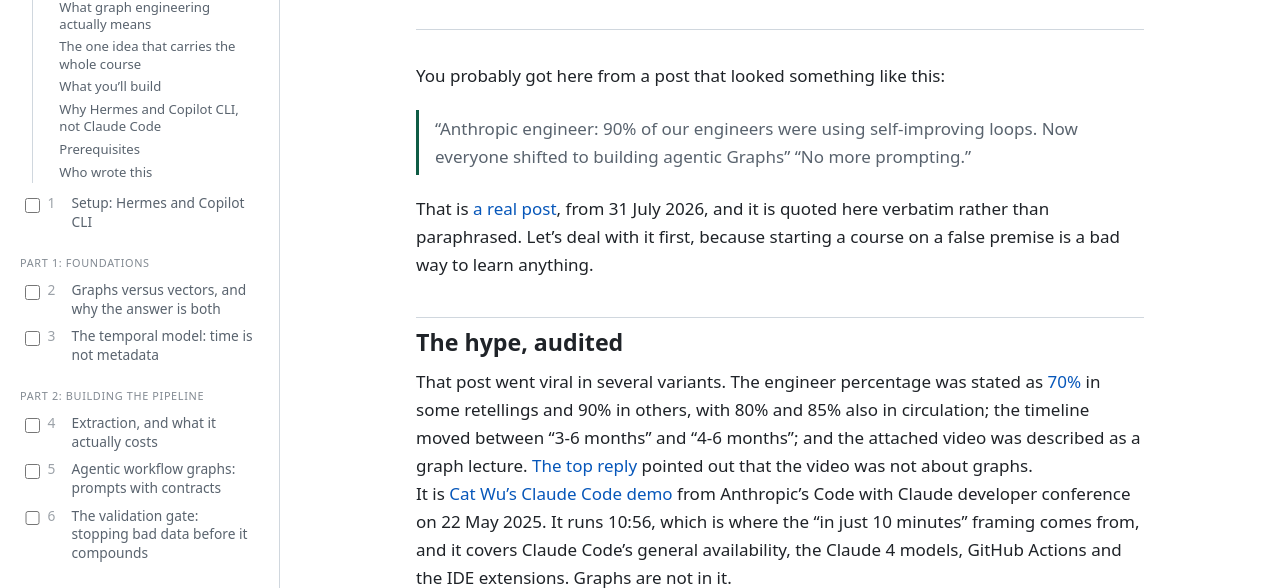
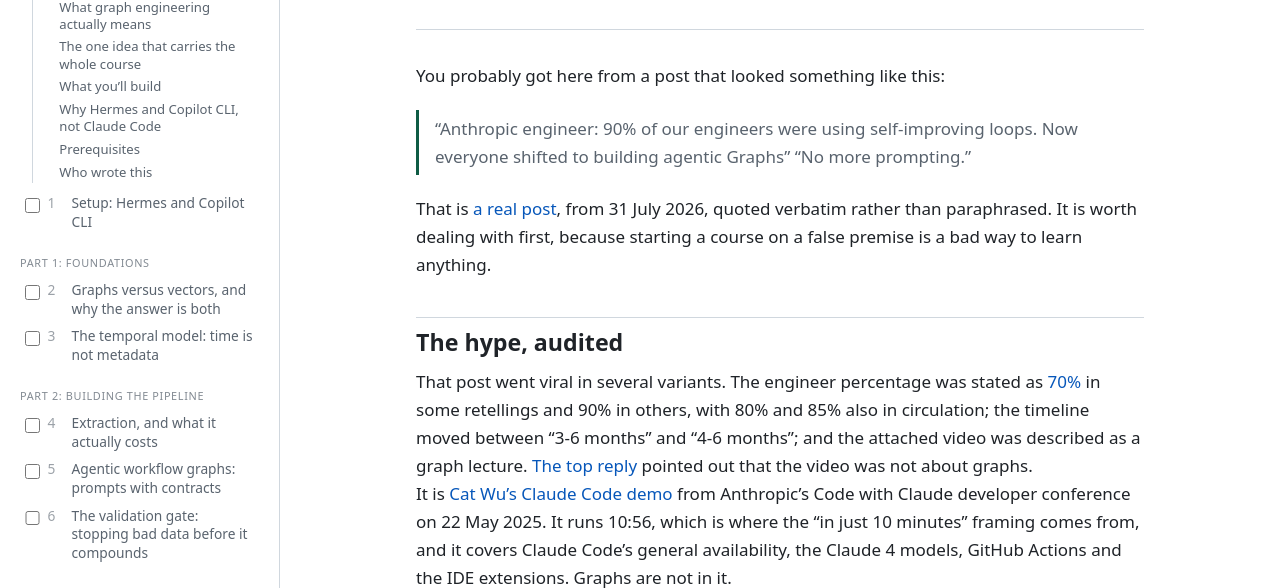
Before and after one commit to brianbaldock/graph-engineering-course, an Astro site: page /lessons/00-what-this-is in a window 1280 px wide. Shown: the part 212-800 px from the top of the page. Built offline with nearby package versions, Linux system fonts and the light colour scheme; Astro itself is replaced by a stand-in of ours; some packages are replaced by stand-ins of ours.

Commit message:
Voice pass: drop the one signposting phrase in Lesson 0
Ran the humanizer catalogue plus the Brian-voice skill across all twelve
lessons and the Field Notes newsletter. The sweep covered em and en dashes on
every surface including chrome and code comments, banned phrases, alcohol
references, Title Case headings, curly quotes, copula avoidance, negative
parallelism, vague attribution, hedging stacks, and generic positive endings.

One real hit: "Let's deal with it first" in Lesson 0, which announces the
move instead of making it. Rewritten to state it.

Everything else was already clean, so nothing else changed. Rewriting prose
that already works, to show effort, would have been the worse outcome.

Deliberately kept: the non-breaking hyphen inside the quoted viral post. It
is a verbatim quote on a page whose thesis is that the quote was mangled in
retelling, so normalising its characters is exactly the wrong edit.

```diff
--- a/src/content/lessons/00-what-this-is.md
+++ b/src/content/lessons/00-what-this-is.md
@@ -16,7 +16,7 @@ You probably got here from a post that looked something like this:
 
 > "Anthropic engineer: 90% of our engineers were using self‑improving loops. Now everyone shifted to building agentic Graphs" "No more prompting."
 
-That is [a real post](https://x.com/zodchiii/status/2083134599832408208), from 31 July 2026, and it is quoted here verbatim rather than paraphrased. Let's deal with it first, because starting a course on a false premise is a bad way to learn anything.
+That is [a real post](https://x.com/zodchiii/status/2083134599832408208), from 31 July 2026, quoted verbatim rather than paraphrased. It is worth dealing with first, because starting a course on a false premise is a bad way to learn anything.
 
 ## The hype, audited
 
```
